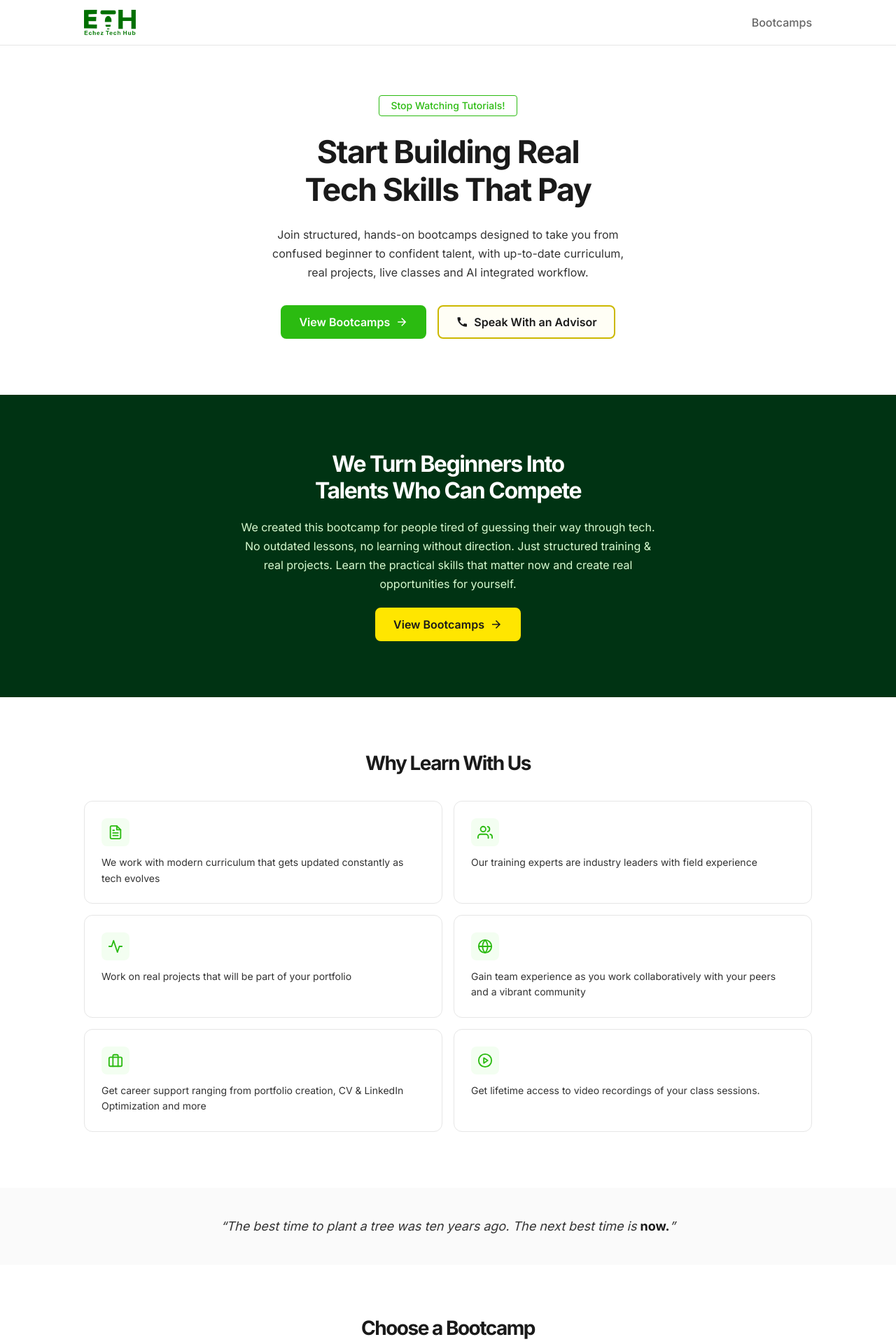
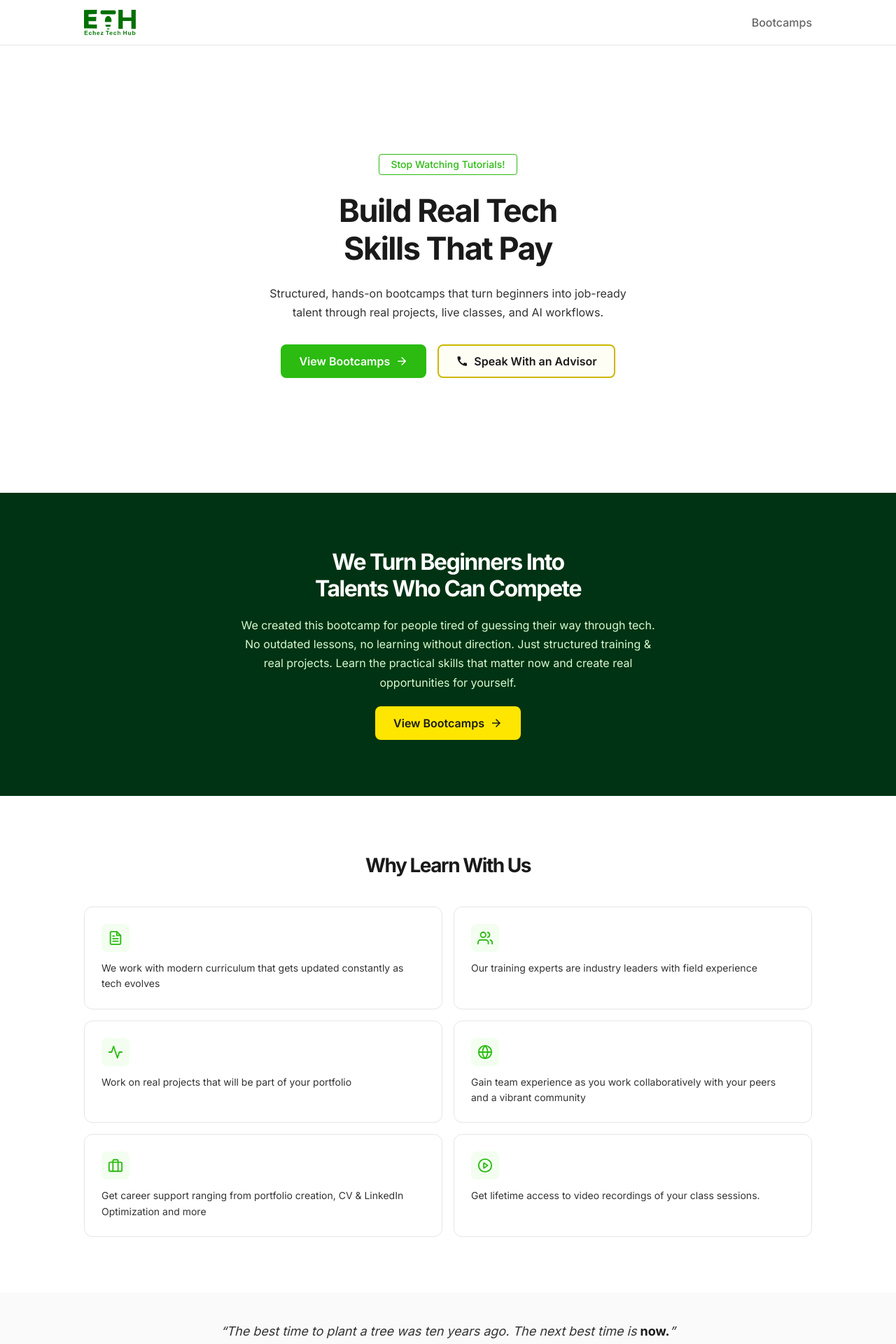
Before and after one commit to Jeremiah-U/echez-tech-hub, a React (Vite) app: page / in a window 1280 px wide. Shown: the top 1920 px of the page at 70% size. Built offline with nearby package versions, Linux system fonts and the light colour scheme; no server answers.

Commit message:
Update hero title and adjust details page styling

```diff
--- a/src/components/Hero.jsx
+++ b/src/components/Hero.jsx
@@ -11,14 +11,12 @@ const Hero = () => {
 
         {/* Headline */}
         <h1 id="hero-heading" className="hero__title">
-          Start Building Real<br />Tech Skills That Pay
+          Build Real Tech<br />Skills That Pay
         </h1>
 
         {/* Sub-copy */}
         <p className="hero__description">
-          Join structured, hands-on bootcamps designed to take you from confused
-          beginner to confident talent, with up-to-date curriculum, real
-          projects, live classes and AI integrated workflow.
+          Structured, hands-on bootcamps that turn beginners into job-ready talent through real projects, live classes, and AI workflows.
         </p>
 
         {/* CTAs */}
--- a/src/pages/BootcampDetails.jsx
+++ b/src/pages/BootcampDetails.jsx
@@ -112,7 +112,7 @@ const BootcampDetails = () => {
               />
             </div>
 
-            <div className="bootcamp-details__header" style={{ display: 'flex', flexDirection: 'column', gap: '24px', alignItems: 'flex-start' }}>
+            <div className="bootcamp-details__header" style={{ display: 'flex', flexDirection: 'column', alignItems: 'flex-start' }}>
               <span className="bootcamp-details__status-badge">Active</span>
               <h1 id="details-heading" className="bootcamp-details__title">
                 {bootcamp.title}
--- a/src/styles/components.css
+++ b/src/styles/components.css
@@ -72,8 +72,12 @@
 .hero {
   padding-top: var(--number-72);
   padding-bottom: var(--number-80);
+  min-height: 80vh;
   background: var(--color-neutral-white);
   text-align: center;
+  display: flex;
+  align-items: center;
+  justify-content: center;
 }
 .hero__inner { display: flex; flex-direction: column; align-items: center; gap: var(--number-24); }
 .hero__badge {
@@ -148,10 +152,13 @@
 }
 .why-learn__header { text-align: center; margin-bottom: var(--number-40); }
 .why-learn__title {
-  font-size: var(--typography-headline-small-font-size);
-  line-height: var(--typography-headline-small-line-height);
+  font-size: var(--typography-headline-large-font-size);
+  line-height: var(--typography-headline-large-line-height);
   font-weight: 700;
   color: var(--color-on-surface-default);
+}
+@media (min-width: 768px) {
+  .why-learn__title { font-size: var(--typography-headline-large-font-size); }
 }
 .why-learn__grid {
   display: grid;
@@ -217,9 +224,13 @@
 }
 .bootcamps-section__header { text-align: center; margin-bottom: var(--number-40); }
 .bootcamps-section__title {
-  font-size: var(--typography-headline-small-font-size);
+  font-size: var(--typography-headline-large-font-size);
   font-weight: 700;
   color: var(--color-on-surface-default);
+}
+@media (min-width: 768px) {
+  .bootcamps-section { padding-top: var(--section-padding-tablet); padding-bottom: var(--section-padding-tablet); }
+  .bootcamps-section__title { font-size: var(--typography-headline-large-font-size); }
 }
 .bootcamps-section__grid {
   display: grid;
@@ -228,10 +239,6 @@
 }
 @media (min-width: 600px) { .bootcamps-section__grid { grid-template-columns: 1fr 1fr; } }
 @media (min-width: 900px) { .bootcamps-section__grid { grid-template-columns: 1fr 1fr 1fr; } }
-@media (min-width: 768px) {
-  .bootcamps-section { padding-top: var(--section-padding-tablet); padding-bottom: var(--section-padding-tablet); }
-  .bootcamps-section__title { font-size: var(--typography-headline-medium-font-size); }
-}
 @media (min-width: 1024px) {
   .bootcamps-section { padding-top: var(--section-padding-desktop); padding-bottom: var(--section-padding-desktop); }
 }
@@ -459,26 +466,28 @@
   font-size: var(--typography-label-medium-font-size);
   font-weight: 500;
 }
+.bootcamp-details__status-badge { margin-bottom: var(--number-24); }
 .bootcamp-details__title {
   font-size: var(--typography-display-small-font-size);
+  line-height: var(--typography-display-small-line-height);
   font-weight: 700;
   color: var(--color-on-surface-default);
-  display: block;
+  margin-bottom: var(--number-24);
 }
 .bootcamp-details__subtitle {
-  font-size: var(--typography-body-large-font-size);
+  font-size: var(--typography-body-medium-font-size);
+  line-height: 1.7;
   color: var(--color-on-surface-varient);
   max-width: 700px;
-  display: block;
+  margin-bottom: var(--number-24);
 }
 .bootcamp-details__hero-enroll {
   padding: var(--number-14) var(--number-28);
-  align-self: flex-start;
 }
 .bootcamp-details__grid {
   display: flex;
   flex-direction: column;
-  gap: 20px;
+  gap: var(--number-28);
   align-items: flex-start;
   margin-top: 40px;
 }
@@ -493,6 +502,7 @@
   font-weight: 700;
   color: var(--color-on-surface-default);
   margin-bottom: var(--number-24);
+  padding-top: var(--number-12);
 }
 .bootcamp-details__info-list {
   display: flex;
@@ -554,7 +564,7 @@
 
 .bootcamp-details__learn-section {
   background: var(--color-neutral-99);
-  padding: var(--section-padding-desktop) 0;
+  padding: 20px 0;
   margin-top: var(--number-80);
 }
 .bootcamp-details__section-title {
@@ -587,7 +597,7 @@
 .bootcamp-details__cta-box {
   background: var(--color-neutral-white);
   border-radius: var(--corner-radius-large);
-  padding: var(--number-40);
+  padding: var(--number-20);
   box-shadow: 0 4px 24px rgba(0, 0, 0, 0.05);
   display: flex;
   flex-direction: column;
@@ -662,6 +672,10 @@
   font-size: var(--typography-body-medium-font-size);
   font-weight: 600;
   min-height: 48px;
+  display: flex;
+  justify-content: center;
+  align-items: center;
+  gap: var(--number-4);
 }
 .bootcamp-details__error {
   color: var(--color-error-default);
```
